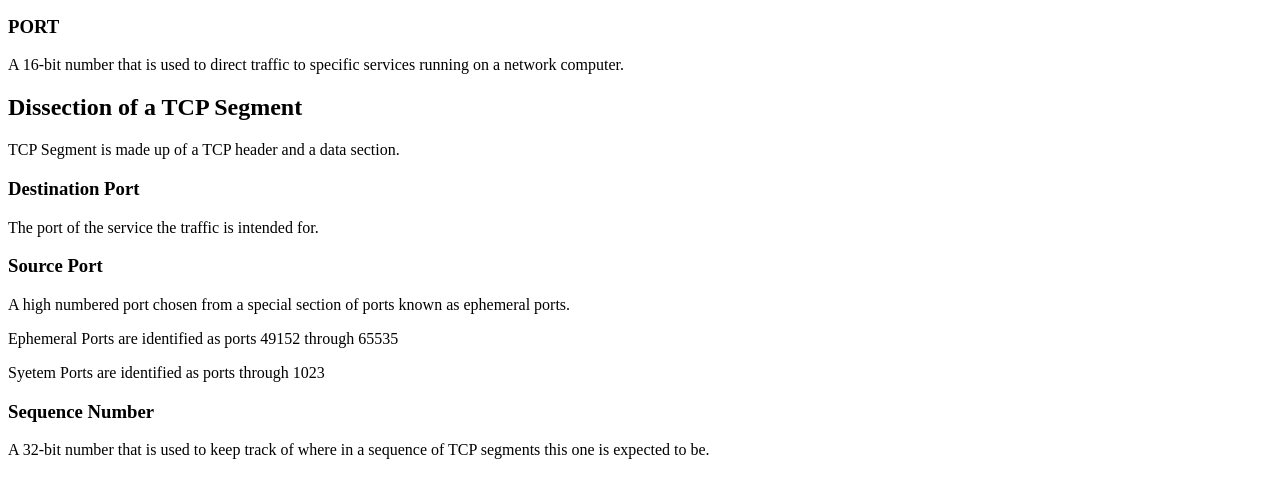
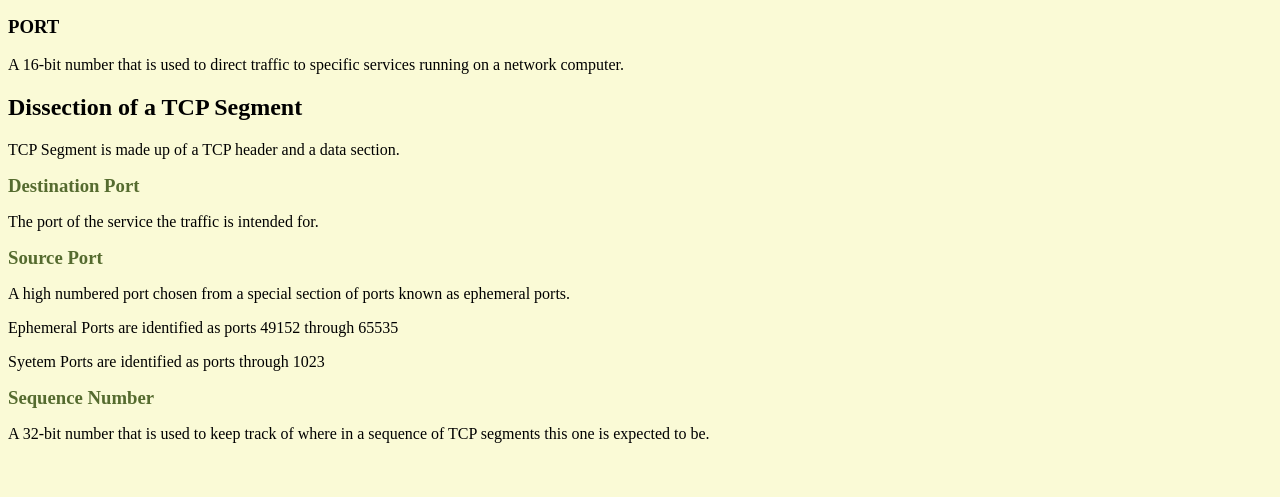
Before and after one commit to isbahchem/Cheats-Roadmaps, a plain HTML site: page Computer_Networking/Transport-Layer.html in a window 1280 px wide. Shown: the part 163-660 px from the top of the page. Drawn offline with Linux system fonts and the light colour scheme.

Commit message:
Some changes in CSS

```diff
--- a/Computer_Networking/Networking.css
+++ b/Computer_Networking/Networking.css
@@ -82,3 +82,7 @@ tr td {
     margin-bottom: 0px;
     color: darkolivegreen;
 }
+.TCP-segment h3{
+    color: darkolivegreen;
+    display: inline;
+}
--- a/Computer_Networking/Transport-Layer.html
+++ b/Computer_Networking/Transport-Layer.html
@@ -4,7 +4,7 @@
         <title>Networking</title>
         <link rel="stylesheet" href="Networking.css">
     </head>
-    <body>
+    <body style="background-color: rgb(250, 250, 214);">
         <nav class="navbar">
             <ul>
                 <li><a href="Physical-Layer.html" target="_blank">Physical Layer</a></li>
```
